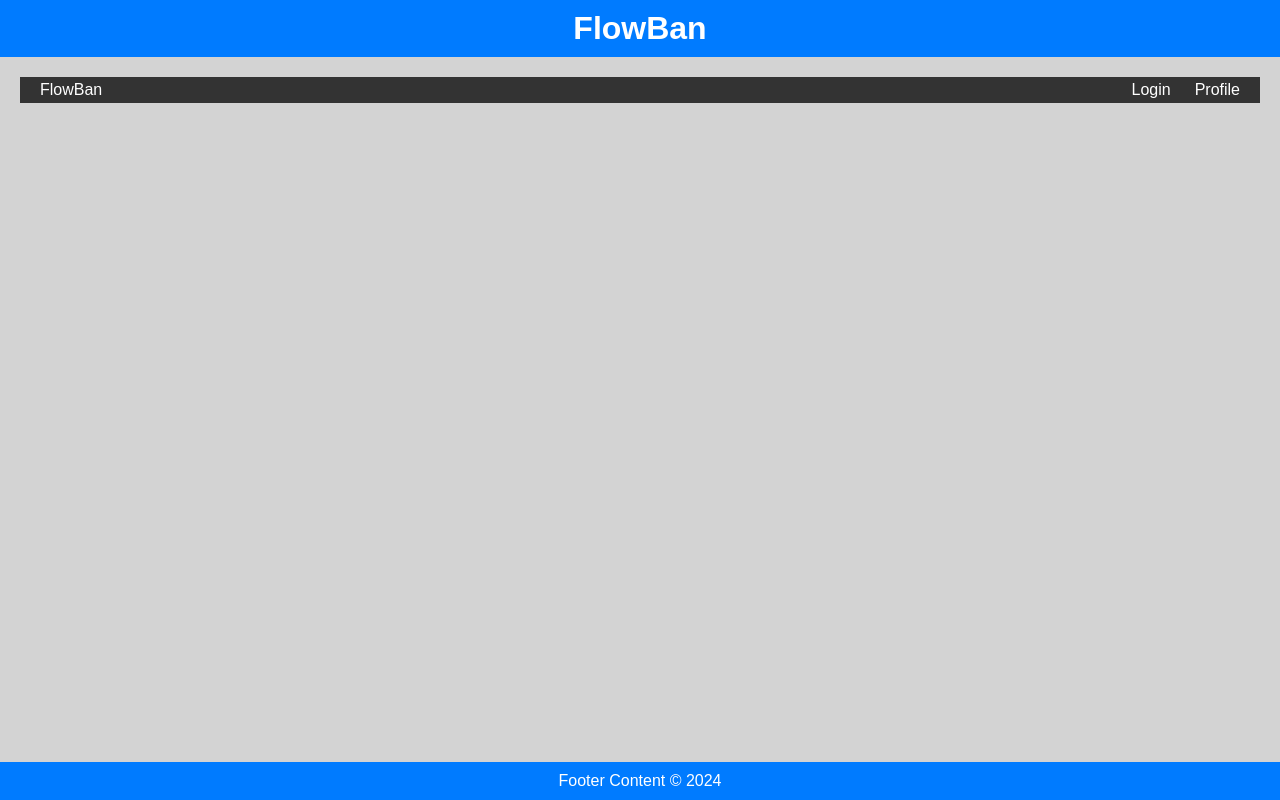
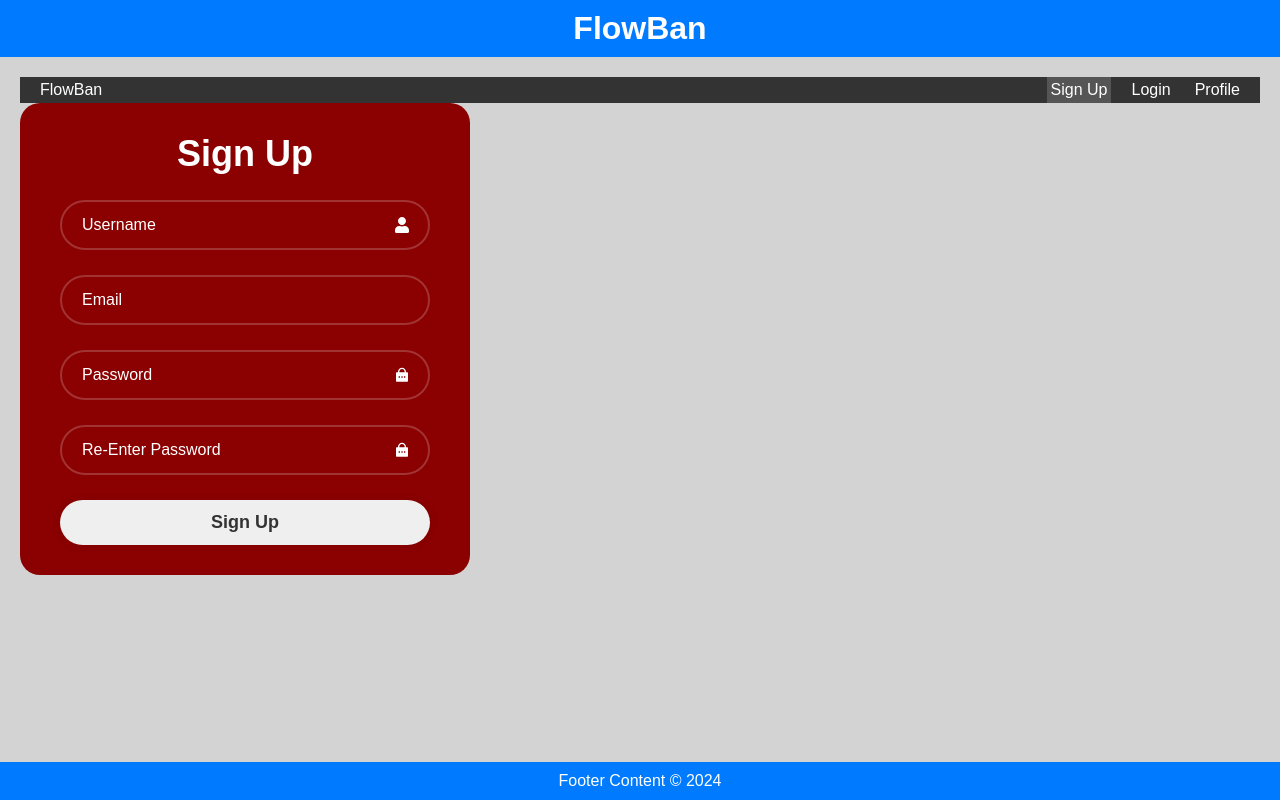
Before and after one commit to vincent-wat/flowban, a React (Create React App) app in the folder frontend/: page /sign_up in a window 1280 px wide. Built offline with nearby package versions, Linux system fonts and the light colour scheme.

Commit message:
Update Signup Page
- Removed duplicate signup folder
- Created password verification to make sure the password has the right amount of characters, numbers, and special characters
- Made the signup page look more like the login
- Added signup page to nav bar

```diff
--- a/frontend/src/App.js
+++ b/frontend/src/App.js
@@ -1,11 +1,12 @@
 import React from 'react';
 import { BrowserRouter as Router, Routes, Route } from 'react-router-dom';
 import Profile from './Components/User/Profile/EditUser';
-import Home from './Components/General/home';
+import Home from './Components/General/Home';
 import LoginPage from './Components/User/Login/LoginPage';
 import KanbanBoard from './Components/Kanban/KanbanBoard';
 import Layout from './Components/General/Layout';
 import Navbar from './Components/General/Navbar';
+import SignUpPage from './Components/User/Sign_Up/SignUpPage';
 
 function App() {
   return (
@@ -18,6 +19,7 @@ function App() {
           <Route path="/login" element={<LoginPage />} />
           <Route path="/kanban" element={<KanbanBoard />} />
           <Route path="/navbar" element={<Navbar />} />
+          <Route path="/sign_up" element={<SignUpPage />} />
 
         </Routes>
       </Layout>
--- a/frontend/src/Components/General/Navbar.jsx
+++ b/frontend/src/Components/General/Navbar.jsx
@@ -6,6 +6,7 @@ export default function Navbar() {
         <nav className="nav">
             <Link to="/" className="site-name"> FlowBan </Link>
             <ul>
+                <CustomLinks to='/sign_up'> Sign Up </CustomLinks>
                 <CustomLinks to="/login"> Login </CustomLinks>
                 <CustomLinks to='/profile'> Profile </CustomLinks>
             </ul>
--- /dev/null
+++ b/frontend/src/Components/User/Sign_Up/SignUpPage.css
@@ -0,0 +1,99 @@
+.wrapper {
+    width: 450px;
+    background-color: darkred;
+    color: white;
+    border-radius: 20px;
+    padding: 30px 40px;
+}
+
+.wrapper h1 {
+    font-size: 36px;
+    text-align: center;
+    color: white;
+
+}
+
+.wrapper .input-box {
+    position: relative;
+    width: 100%;
+    height: 50px;
+    margin: 25px 0;
+}
+
+.input-box input {
+    background: transparent;
+    width: 100%;
+    height: 100%;
+    border: none;
+    outline: none;
+    border: 2px solid rgba(255,255,255,0.2);
+    border-radius: 30px;
+    font-size: 16px;
+    color: white;
+    padding: 20px 45px 20px 20px;
+}
+
+.input-box input::placeholder {
+    color: white;
+}
+
+.input-box .icon {
+    color: white;
+    position:absolute;
+    top: 50%;
+    right: 20px;
+    transform: translateY(-50%);
+    /* font-size: 16px; */
+}
+
+.wrapper .remember-forgot {
+    display: flex;
+    justify-content: space-between;
+    margin: -15px 0 15px;
+}
+
+.remember-forgot label input{
+    margin-right: 4px;
+    accent-color: white;
+}
+
+.remember-forgot label {
+    color: white;
+}
+
+.remember-forgot a {
+    text-decoration: none;
+    color: white;
+}
+
+.remember-forgot a:hover {
+    text-decoration: underline;
+}
+
+.wrapper button {
+    width: 100%;
+    height: 45px;
+    border: none;
+    outline: none;
+    border-radius: 30px;
+    box-shadow: 0 0 10px rgba(0,0,0,0.1);
+    cursor: pointer;
+    font-size: 18px;
+    color: #333;
+    font-weight: 700;
+}
+
+.wrapper .register {
+   text-align: center;
+   margin-top: 15px ;
+}
+
+.register p a {
+    color: white;
+    text-decoration: none;
+    font-weight: 700;
+}
+
+.register a:hover {
+    text-decoration: underline;
+}
--- /dev/null
+++ b/frontend/src/Components/User/Sign_Up/SignUpPage.jsx
@@ -0,0 +1,116 @@
+import React, { useState } from 'react';
+import './SignUpPage.css';
+import { FaUser } from "react-icons/fa";
+import { RiLockPasswordFill } from "react-icons/ri";
+
+const SignUpPage = () => {
+  const [formData, setFormData] = useState({
+    username: '',
+    email: '',
+    password: '',
+    confirmPassword: ''
+  });
+
+  const [submitted, setSubmitted] = useState(false);
+  const [error, setError] = useState('');
+
+  const passwordRegex = /^(?=.*[0-9])(?=.*[!@#$%^&*])[a-zA-Z0-9!@#$%^&*]{8,}$/;
+
+  const handleChange = (e) => {
+    const { name, value } = e.target;
+
+    // Update the form data state
+    setFormData({
+      ...formData,
+      [name]: value
+    });
+
+    // Perform validation checks
+    if (name === 'password' || name === 'confirmPassword') {
+      if (name === 'password' && !passwordRegex.test(value)) {
+        setError('Password must be at least 8 characters long and include at least one number and one special character.');
+      } else if (name === 'confirmPassword' && value !== formData.password) {
+        setError('Passwords do not match');
+      } else if (name === 'password' && formData.confirmPassword && value !== formData.confirmPassword) {
+        setError('Passwords do not match');
+      } else {
+        setError('');
+      }
+    }
+  };
+
+  const handleSubmit = (e) => {
+    e.preventDefault();
+    if (!passwordRegex.test(formData.password)) {
+      setError('Password must be at least 8 characters long and include at least one number and one special character.');
+      return;
+    }
+    if (formData.password !== formData.confirmPassword) {
+      setError('Passwords do not match');
+      return;
+    }
+    setError('');
+    setSubmitted(true);
+    // Normally, here you would send form data to your backend
+    console.log(formData);
+  };
+
+  return (
+    <div className='wrapper'>
+      <form onSubmit={handleSubmit} className="signup-form">
+        <h1>Sign Up</h1>
+        <div className="input-box">
+          <input
+            type="text"
+            name="username"
+            placeholder='Username'
+            value={formData.username}
+            onChange={handleChange}
+            required
+          />
+          <FaUser className='icon'/>
+        </div>
+
+        <div className="input-box">
+          <input
+            type="email"
+            name="email"
+            placeholder="Email"
+            value={formData.email}
+            onChange={handleChange}
+            required
+          />
+        </div>
+
+        <div className="input-box">
+          <input
+            type="password"
+            name="password"
+            placeholder='Password'
+            required
+            value={formData.password}
+            onChange={handleChange}
+          />
+          <RiLockPasswordFill className='icon'/>
+        </div>
+
+        <div className="input-box">
+          <input
+            type="password"
+            name="confirmPassword"
+            placeholder='Re-Enter Password'
+            required
+            value={formData.confirmPassword}
+            onChange={handleChange}
+          />
+          <RiLockPasswordFill className='icon'/>
+        </div>
+        {error && <p style={{ color: 'red' }}>{error}</p>}
+        <button type='submit'>Sign Up</button>
+        {submitted && <p style={{ color: 'green' }}>Form submitted successfully!</p>}
+      </form>
+    </div>
+  );
+};
+
+export default SignUpPage;
```
Also changed, not shown: frontend/src/Components/SignUpPage/SignUpPage.jsx (deleted, +0 -74 lines), frontend/src/Components/User/Sign Up/SignUpPage.jsx (deleted, +0 -58 lines), frontend/src/Components/SignUpPage/SignUpPage.css (deleted), frontend/src/Components/User/Sign Up/SignUpPage.css (deleted).
